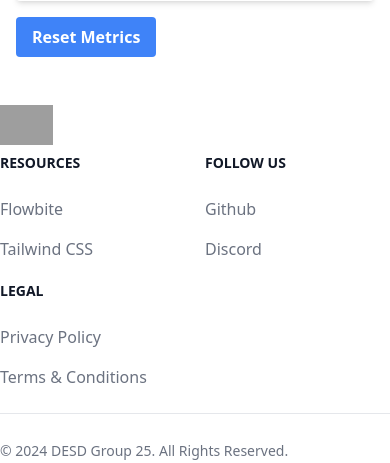
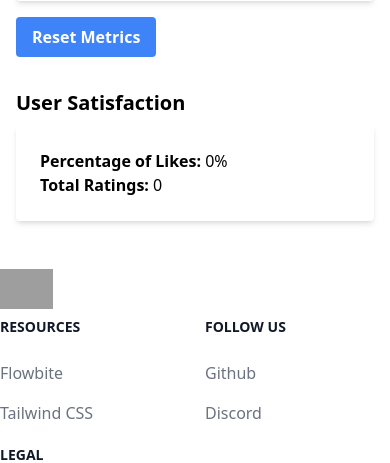
Before and after one commit to brdywltn/ML-A-A-S, a Django app: page /model_performance/ in a window 390 px wide. Shown: the part 327-790 px from the top of the page. Run offline with Django 5.2, Linux system fonts and the light colour scheme; the visitor is signed in with stand-in values (Sample User, id 1); data comes from the database, SQL or seed files in the repository; data that the repository does not hold is empty; style sheets or scripts are compiled from the project's sources; some libraries are stand-ins or nearby versions; grey boxes are pictures that could not be loaded.

Commit message:
Made all admin users superusers. Added average feedback rating in model performance page.

```diff
--- a/myproject/docker-compose.yml
+++ b/myproject/docker-compose.yml
@@ -57,8 +57,9 @@ services:
   prometheus:
     image: prom/prometheus
     volumes:
-      - ./prometheus.yml:/etc/prometheus/prometheus.yml
+      - prometheus_data:/etc/prometheus/
 
 volumes:
   static_volume:
   postgres_data:
+  prometheus_data:
--- a/myproject/myapp/templates/_base.html
+++ b/myproject/myapp/templates/_base.html
@@ -75,6 +75,15 @@
                 >Dashboard</a
               >
             </li>
+            {% if user.is_superuser or user.profile.user_type == 1 %}
+            <li>
+              <a
+                href="{% url 'admin:index' %}"
+                class="block py-2 px-3 {% if request.path == '/admin/' %}text-blue-700{% else %}text-gray-900 dark:text-white{% endif %} rounded hover:bg-gray-100 md:hover:bg-transparent md:border-0 md:p-0 dark:hover:bg-gray-700 dark:hover:text-white md:dark:hover:bg-transparent"
+                >Admin</a
+              >
+            </li>
+            {% endif %}
             <form action="{% url 'logout' %}" method="post">
               {% csrf_token %}
               <button type="submit">Logout</button>
@@ -92,6 +101,7 @@
       </div>
     </nav>
     {% endblock navbar %}
+
     <div class="container mx-auto mt-6">
       {% if messages %}
       <div class="space-y-4">
@@ -100,6 +110,7 @@
           {% endfor %}
       </div>
       {% endif %}
+
       {% block content %} {% endblock content %}
       {% block scripts %} {% endblock scripts %}
 
--- a/myproject/myapp/templates/model_performance.html
+++ b/myproject/myapp/templates/model_performance.html
@@ -22,5 +22,13 @@
             Reset Metrics
         </button>
     </form>
+
+    <div class="mt-8">
+        <h2 class="text-xl font-bold mb-2">User Satisfaction</h2>
+        <div class="bg-white shadow-md rounded p-6">
+            <p><strong>Percentage of Likes:</strong> {{ satisfaction_percentage }}%</p>
+            <p><strong>Total Ratings:</strong> {{ total_ratings }}</p>
+        </div>
+    </div>
 </div>
 {% endblock content %}
--- a/myproject/myapp/urls.py
+++ b/myproject/myapp/urls.py
@@ -47,6 +47,7 @@ urlpatterns = [
     path('logout/', LogoutView.as_view(), name='logout'),
     path('register/', RegisterView.as_view(), name='register'),
     path('user_logout/', auth_views.LogoutView.as_view(next_page='index'), name='user_logout'),
+
     # Payment
     path('payment/create/<str:purchase_type>', create_payment, name='create_payment'),
     path('payment/execute/', execute_payment, name='execute_payment'),
--- a/myproject/myapp/views.py
+++ b/myproject/myapp/views.py
@@ -7,7 +7,7 @@ import logging
 import json
 
 from .forms import InstrumentDetectionForm
-from .models import Action, UserTokenCount, Profile, ModelConfig, ModelPerformanceMetrics
+from .models import Action, UserTokenCount, Profile, ModelConfig, ModelPerformanceMetrics, Log
 
 # Django Rest Framework imports
 from rest_framework.views import APIView
@@ -20,7 +20,6 @@ import requests
 # Authentication Imports
 from django.urls import reverse_lazy
 from django.views import View, generic
-from .models import Profile, ModelConfig
 from .forms import UserRegisterForm, LoginAuthenticationForm
 from django.contrib.auth.views import LoginView
 
@@ -321,6 +320,19 @@ class ModelPerformanceView(UserPassesTestMixin, TemplateView):
         else:
             context['metrics'] = None
 
+        # Retrieve feedback data from the Log model
+        feedback_logs = Log.objects.exclude(feedback__isnull=True)
+        total_ratings = feedback_logs.count()
+        likes_count = feedback_logs.filter(feedback=True).count()
+
+        if total_ratings > 0:
+            satisfaction_percentage = round(likes_count / total_ratings * 100, 2)
+        else:
+            satisfaction_percentage = 0
+
+        context['satisfaction_percentage'] = satisfaction_percentage
+        context['total_ratings'] = total_ratings
+
         return context
     def post(self, request, *args, **kwargs):
         if 'reset_metrics' in request.POST:
@@ -337,7 +349,7 @@ class ModelSelectionView(UserPassesTestMixin, View):
         if request.user.is_anonymous:
             messages.info(request, 'Must be logged in as an ML Engineer or Superuser to access this page.')
             return redirect('login')
-        elif request.user.profile.user_type != 2 and not request.user.is_superuser:
+        elif request.user.profile.user_type != 2:
             messages.info(request, 'Must be logged in as an ML Engineer or Superuser to access this page.')
             return redirect('users')
         else:
```
Also changed, not shown: myproject/myapp/management/commands/assign_superuser.py (added, +14 -0 lines), myproject/myapp/pdf_generation.py (+6 -7 lines), myproject/myapp/templates/index1.html (+7 -7 lines), myproject/myapp/user_views.py (+11 -0 lines), 1 other file.
